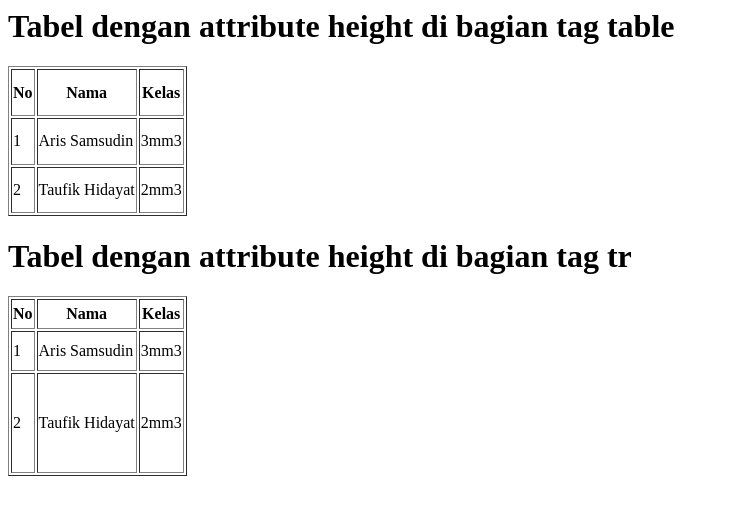
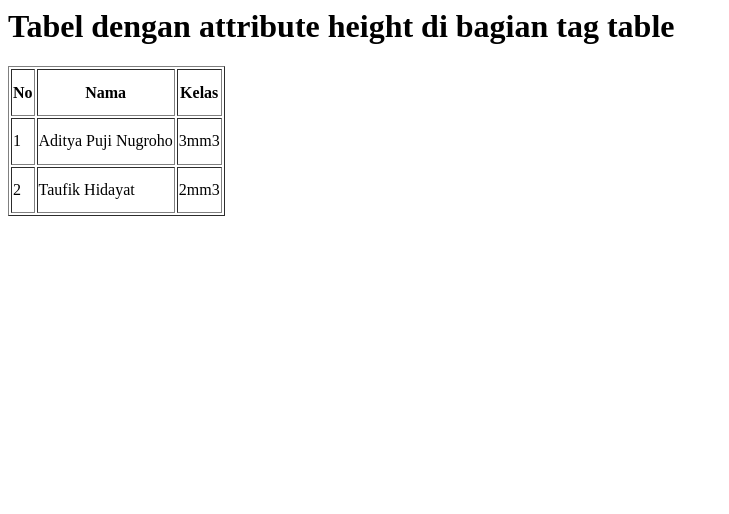
Before and after one commit to adityanugroho40/adityanugroho40.github.io, a plain HTML site: page index.html in a window 1280 px wide. Shown: the whole page, without its empty margins (0-729 px from the left). Drawn offline with Linux system fonts and the light colour scheme.

Commit message:
second commit

```diff
--- a/index.html
+++ b/index.html
@@ -12,7 +12,7 @@
     </tr>
     <tr>
         <td>1</td>
-		<td>Aris Samsudin</td>
+		<td>Aditya Puji Nugroho</td>
 		<td>3mm3</td>
     </tr>
 	<tr>
@@ -20,24 +20,5 @@
 		<td>Taufik Hidayat</td>
 		<td>2mm3</td>
     </tr>
-</table>
-<h1>Tabel dengan attribute height di bagian tag tr</h1>
-<table border='1'>
-	<tr height='30px'>
-		<th>No</th>
-		<th>Nama</th>
-		<th>Kelas</th>
-    </tr>
-    <tr height='40px'>
-        <td>1</td>
-		<td>Aris Samsudin</td>
-		<td>3mm3</td>
-    </tr>
-	<tr height='100px'>
-        <td>2</td>
-		<td>Taufik Hidayat</td>
-		<td>2mm3</td>
-    </tr>
-</table>
 </body>
 </html>
```
